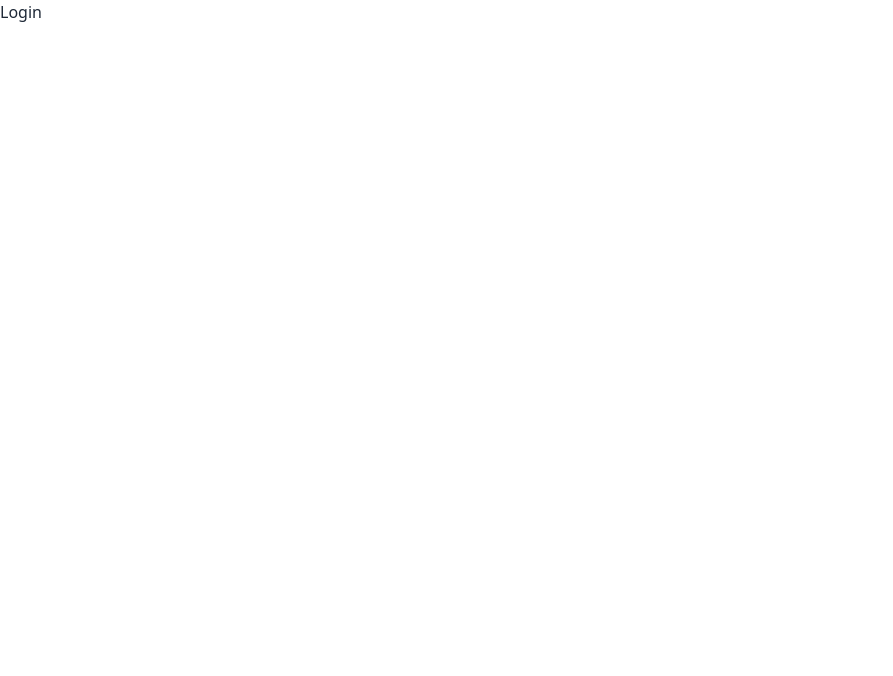
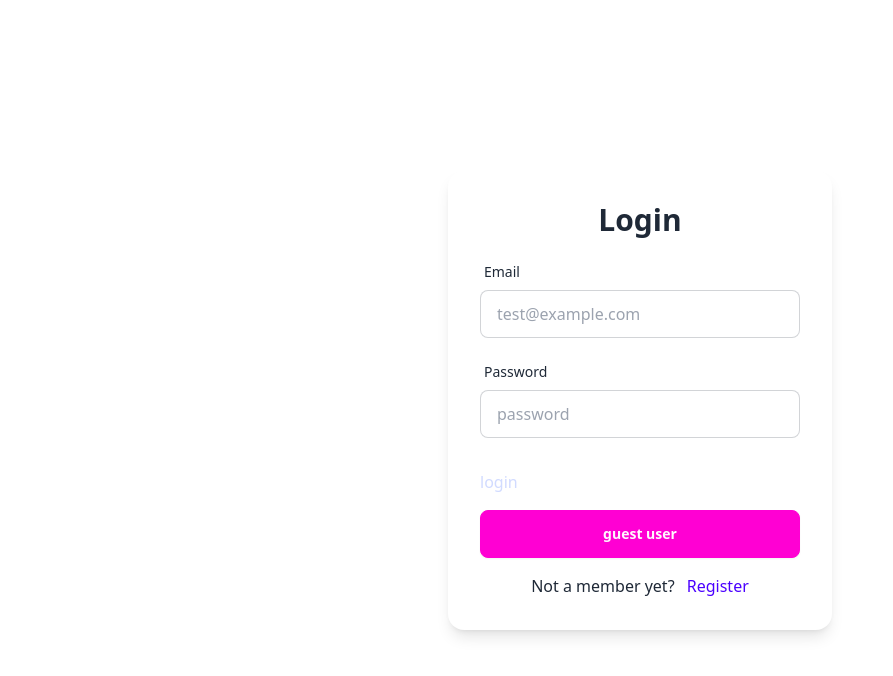
Before and after one commit to imran-farooq7/comfy, a React (Vite) app: page /login in a window 1280 px wide. Shown: the top 676 px of the page, without its empty margins (0-893 px from the left). Built offline with nearby package versions, Linux system fonts and the light colour scheme.

Commit message:
Login page input and button component complete

```diff
--- /dev/null
+++ b/src/components/FormInput.tsx
@@ -0,0 +1,21 @@
+import { ComponentPropsWithoutRef } from "react";
+
+interface Props extends ComponentPropsWithoutRef<"input"> {
+	label: string;
+}
+const FormInput = ({ label, placeholder, type, name }: Props) => {
+	return (
+		<label className="form-control w-full max-w-xs">
+			<div className="label">
+				<span className="label-text">{label}</span>
+			</div>
+			<input
+				type={type}
+				placeholder={placeholder}
+				className="input input-bordered"
+				name={name}
+			/>
+		</label>
+	);
+};
+export default FormInput;
--- /dev/null
+++ b/src/components/SubmitBtn.tsx
@@ -0,0 +1,19 @@
+import { useNavigation } from "react-router-dom";
+
+const SubmitBtn = ({ text }: { text: string }) => {
+	const navigation = useNavigation();
+	const isSubmitting = navigation.state === "submitting";
+	return (
+		<button
+			className="'btn btn-primary btn-block'"
+			type="submit"
+			disabled={isSubmitting}
+		>
+			{isSubmitting && (
+				<span className="'loading loading-spinner'">Sending...</span>
+			)}
+			{text}
+		</button>
+	);
+};
+export default SubmitBtn;
--- /dev/null
+++ b/src/components/index.ts
@@ -0,0 +1,2 @@
+export { default as FormInput } from "./FormInput";
+export { default as SubmitBtn } from "./SubmitBtn";
--- a/src/pages/Login.tsx
+++ b/src/pages/Login.tsx
@@ -1,4 +1,41 @@
+import { Form, Link } from "react-router-dom";
+import { FormInput, SubmitBtn } from "../components";
+
 const Login = () => {
-	return <div>Login</div>;
+	return (
+		<section className="h-screen grid place-items-center">
+			<Form
+				method="post"
+				className="card w-96 p-8 bg-base-100 shadow-lg flex flex-col gap-y-4"
+			>
+				<h4 className="text-center text-3xl font-bold">Login</h4>
+				<FormInput
+					label="Email"
+					placeholder="test@example.com"
+					type="email"
+					name="email"
+				/>
+				<FormInput
+					label="Password"
+					type="password"
+					name="password"
+					placeholder="password"
+				/>
+				<div className="mt-4">
+					<SubmitBtn text="login" />
+				</div>
+				<button className="btn btn-secondary btn-block">guest user</button>
+				<p className="text-center">
+					Not a member yet?{" "}
+					<Link
+						to={"/register"}
+						className="ml-2 link link-hover link-primary capitalize"
+					>
+						register
+					</Link>
+				</p>
+			</Form>
+		</section>
+	);
 };
 export default Login;
```
